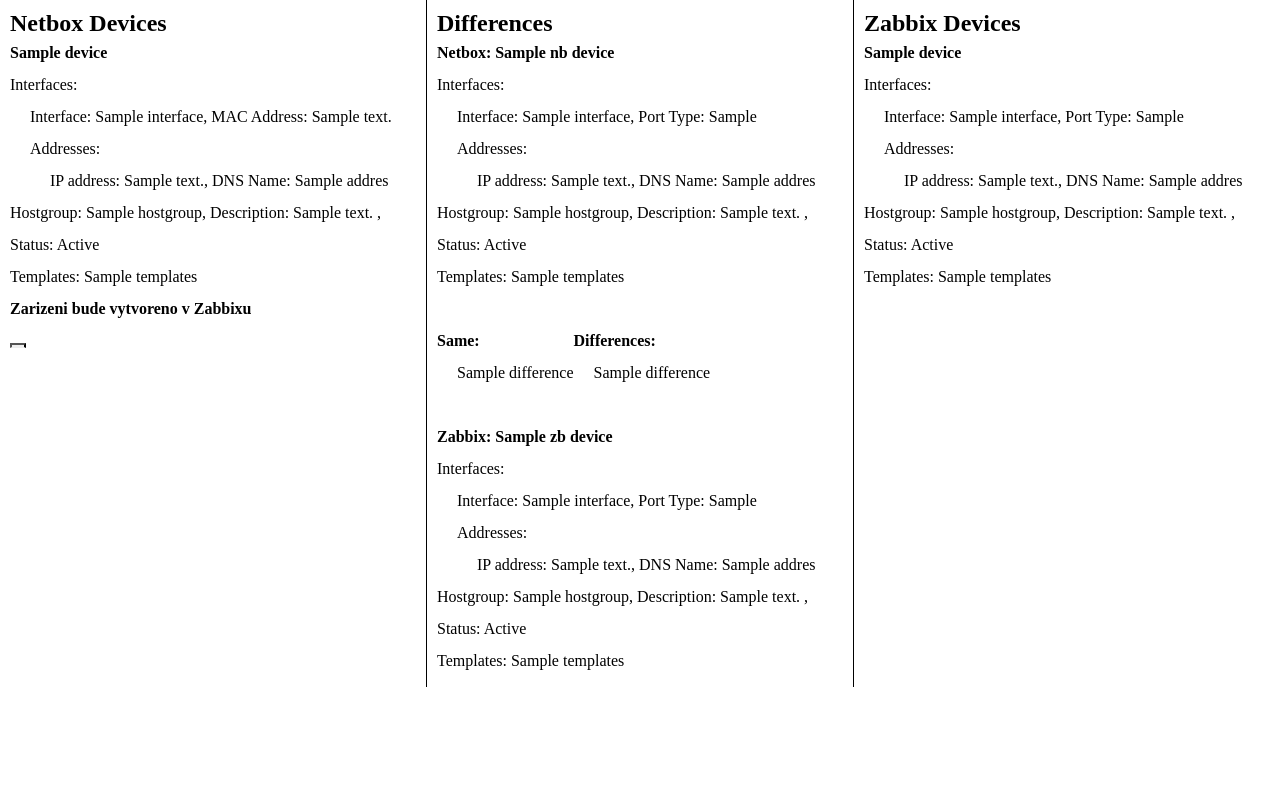
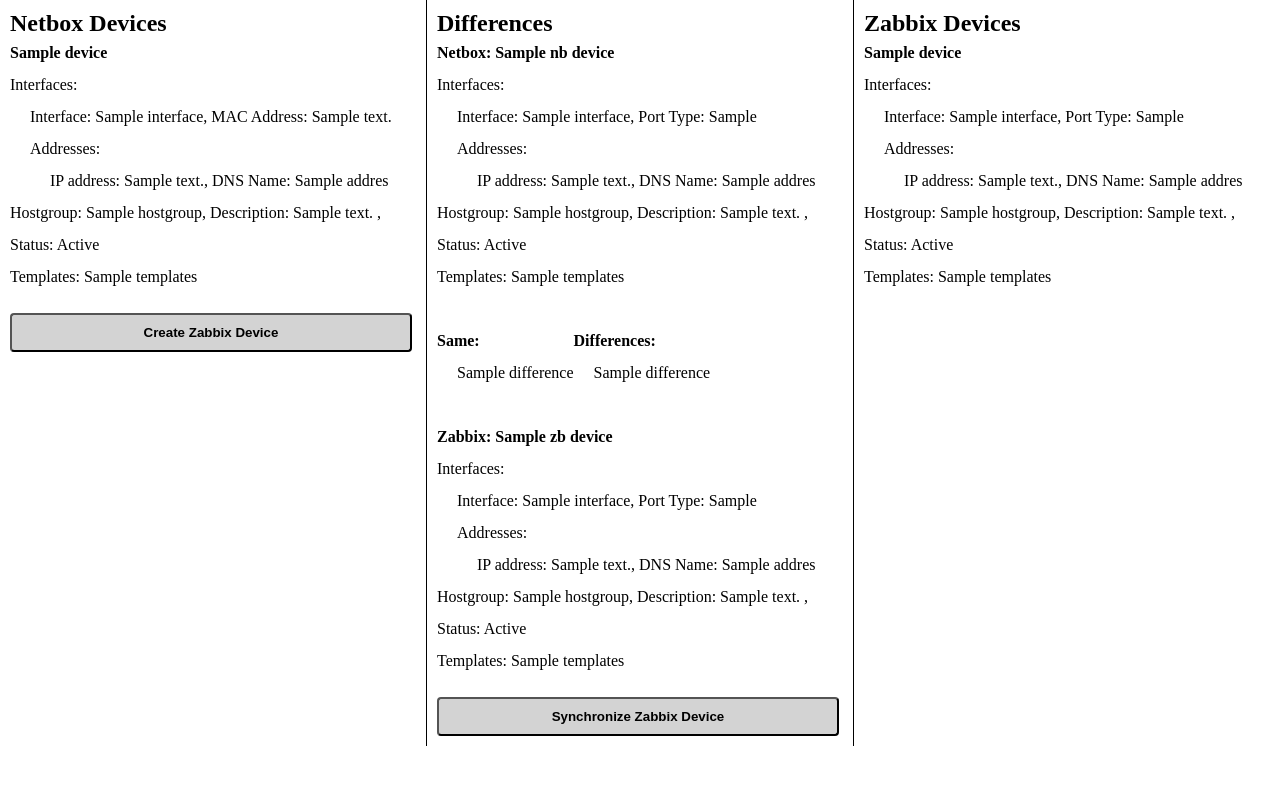
Before and after one commit to LukacMatej/netbox_zabbix_comparator, a FastAPI app: template templates/compare_output.html in a window 1280 px wide. Shown: the top 785 px of the page. Run offline with FastAPI, Linux system fonts and the light colour scheme; the template is opened without the code that fills it: most values are stand-ins (such as "Sample title", 1, 10 or a date in 2020); parts of the project's set-up code (start-up, migrations or seed data) failed here and were passed over.

Commit message:
Testing for button actions

```diff
--- a/templates/compare_output_content.html
+++ b/templates/compare_output_content.html
@@ -68,6 +68,26 @@
 		display: flex;
 		flex: 50% 50%;
 	}
+	.button-create button{
+		display: flex;
+		justify-content: center;
+		align-items: center;
+		margin-top: 20px;
+		width: 99%;
+		relative: inline-block;
+		padding: 10px;
+		color: black;
+		background-color: lightgray;
+		border-radius: 4px;
+		box-shadow: 2xl;
+		transition: transform 300ms ease-in-out;
+		&:hover {
+			transform: scale(1.01);
+		}
+		&:active {
+			transform: scale(0.99);
+		}
+	}
 </style>
 <div class="container">
 	<div class="column">
@@ -78,26 +98,37 @@
 			<div><strong>{{ device.name }}</strong></div>
 			<div>Interfaces:</div>
 			{% for interface in device.interfaces %}
-                    <div class="tab-interface">Interface: {{ interface.name }}, MAC Address:{% if interface.mac_address%} {{interface.mac_address}} {% else %} None {% endif %}</div>
+			<div class="tab-interface">
+				Interface: {{ interface.name }}, MAC Address:{% if
+				interface.mac_address%} {{interface.mac_address}} {% else %}
+				None {% endif %}
+			</div>
 			<div class="tab-interface">Addresses:</div>
 			{% for address in interface.addresses %}
-                        <div class="tab-address">IP address: {{ address.address }}, DNS Name: {{address.dns_name}}</div>
-                    {% endfor %}
-                {% endfor %}
-                <div>Hostgroup: {{ device.hostgroup }}, {% if device.description%} Description: {{ device.description }} ,{% endif %} Status: {{ device.status }}</div>
+			<div class="tab-address">
+				IP address: {{ address.address }}, DNS Name:
+				{{address.dns_name}}
+			</div>
+			{% endfor %} {% endfor %}
+			<div>
+				Hostgroup: {{ device.hostgroup }}, {% if device.description%}
+				Description: {{ device.description }} ,{% endif %} Status: {{
+				device.status }}
+			</div>
 			<div>Templates: {{ device.templates }}</div>
-                <div><strong>Zarizeni bude vytvoreno v Zabbixu</strong></div>
-                <div>
+			<div class="button-create">
 				<button
 					type="button"
-                        class="device-action"
-                        style="border-bottom: 1px solid #eee;"
-                        hx-get="{{ url_for('create_zabbix_device', device_id=device.id) }}"
+					hx-get="{{ url_for('create_zabbix_device', device=device) }}"
 					hx-target="#page-content"
 					hx-swap="innerHTML"
 					hx-indicator="#comparison-loading"
 					hx-push-url="false"
-                    ></button>
+				>
+					<strong
+						>Create Zabbix Device
+					</strong>
+				</button>
 			</div>
 			<div class="line">Oddeleni</div>
 			{% endfor %}
@@ -115,15 +146,26 @@
 			<div><strong>Netbox: {{ difference.nb_device.name }}</strong></div>
 			<div class="interfaces">Interfaces:</div>
 			{% for interface in difference.nb_device.interfaces %}
-                    <div class="tab-interface">Interface: {{ interface.name }}, Port Type:{% if interface.port_type %} {{interface.port_type}} {% else %} None {% endif %}</div>
+			<div class="tab-interface">
+				Interface: {{ interface.name }}, Port Type:{% if
+				interface.port_type %} {{interface.port_type}} {% else %} None
+				{% endif %}
+			</div>
 			<div class="tab-interface">Addresses:</div>
 			{% for address in interface.addresses %}
-                        <div class="tab-address">IP address: {{ address.address }}, DNS Name: {{ address.dns_name }}</div>
-                    {% endfor %}
-                {% endfor %}
-                <div>Hostgroup: {{ difference.nb_device.hostgroup }},{% if difference.nb_device.description %} Description: {{ difference.nb_device.description }} ,{% endif %} Status: {{ difference.nb_device.status }}</div>
+			<div class="tab-address">
+				IP address: {{ address.address }}, DNS Name: {{ address.dns_name
+				}}
+			</div>
+			{% endfor %} {% endfor %}
+			<div>
+				Hostgroup: {{ difference.nb_device.hostgroup }},{% if
+				difference.nb_device.description %} Description: {{
+				difference.nb_device.description }} ,{% endif %} Status: {{
+				difference.nb_device.status }}
+			</div>
 			<div>Templates: {{ difference.nb_device.templates }}</div>
-                <br>
+			<br />
 			<div class="differences">
 				<div>
 					<div><strong>Same:</strong></div>
@@ -138,18 +180,43 @@
 					{% endfor %}
 				</div>
 			</div>
-                <br>
+			<br />
 			<div><strong>Zabbix: {{ difference.zb_device.name }}</strong></div>
 			<div>Interfaces:</div>
 			{% for interface in difference.zb_device.interfaces %}
-                    <div class="tab-interface">Interface: {{ interface.name }}, Port Type: {% if interface.port_type %} {{interface.port_type}} {% else %} None {% endif %}</div>
+			<div class="tab-interface">
+				Interface: {{ interface.name }}, Port Type: {% if
+				interface.port_type %} {{interface.port_type}} {% else %} None
+				{% endif %}
+			</div>
 			<div class="tab-interface">Addresses:</div>
 			{% for address in interface.addresses %}
-                        <div class="tab-address">IP address: {{ address.address }}, DNS Name: {{ address.dns_name }}</div>
-                    {% endfor %}
-                {% endfor %}
-                <div>Hostgroup: {{ difference.zb_device.hostgroup }}, {% if difference.zb_device.description%} Description: {{ difference.zb_device.description }} ,{% endif %} Status: {{ difference.zb_device.status }}</div>
+			<div class="tab-address">
+				IP address: {{ address.address }}, DNS Name: {{ address.dns_name
+				}}
+			</div>
+			{% endfor %} {% endfor %}
+			<div>
+				Hostgroup: {{ difference.zb_device.hostgroup }}, {% if
+				difference.zb_device.description%} Description: {{
+				difference.zb_device.description }} ,{% endif %} Status: {{
+				difference.zb_device.status }}
+			</div>
 			<div>Templates: {{ difference.zb_device.templates }}</div>
+			<div class="button-create">
+				<button
+					type="button"
+					hx-get="{{ url_for('synchronize_zabbix_device', difference=difference) }}"
+					hx-target="#page-content"
+					hx-swap="innerHTML"
+					hx-indicator="#comparison-loading"
+					hx-push-url="false"
+				>
+					<strong
+						>Synchronize Zabbix Device
+					</strong>
+				</button>
+			</div>
 			<div class="line">Oddeleni</div>
 			{% endfor %}
 		</div>
@@ -166,13 +233,23 @@
 			<div><strong>{{ device.name }}</strong></div>
 			<div>Interfaces:</div>
 			{% for interface in device.interfaces %}
-                    <div class="tab-interface">Interface: {{ interface.name }}, Port Type: {% if interface.port_type %} {{interface.port_type}} {% else %} None {% endif %}</div>
+			<div class="tab-interface">
+				Interface: {{ interface.name }}, Port Type: {% if
+				interface.port_type %} {{interface.port_type}} {% else %} None
+				{% endif %}
+			</div>
 			<div class="tab-interface">Addresses:</div>
 			{% for address in interface.addresses %}
-                        <div class="tab-address">IP address: {{ address.address }}, DNS Name: {{address.dns_name}}</div>
-                    {% endfor %}
-                {% endfor %}
-                <div>Hostgroup: {{ device.hostgroup }}, {% if device.description%} Description: {{ device.description }} ,{% endif %} Status: {{ device.status }}</div>
+			<div class="tab-address">
+				IP address: {{ address.address }}, DNS Name:
+				{{address.dns_name}}
+			</div>
+			{% endfor %} {% endfor %}
+			<div>
+				Hostgroup: {{ device.hostgroup }}, {% if device.description%}
+				Description: {{ device.description }} ,{% endif %} Status: {{
+				device.status }}
+			</div>
 			<div>Templates: {{ device.templates }}</div>
 			<div class="line">Oddeleni</div>
 			{% endfor %}
```
Lines whose indentation alone changed are shown as unchanged.
